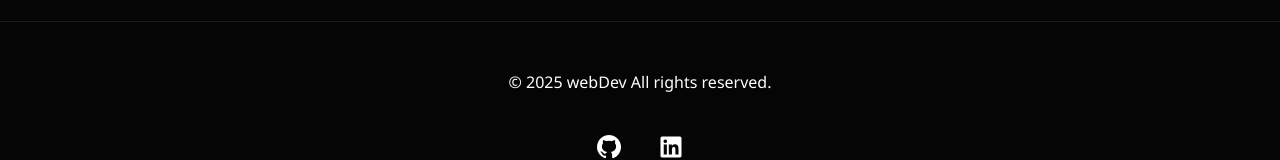
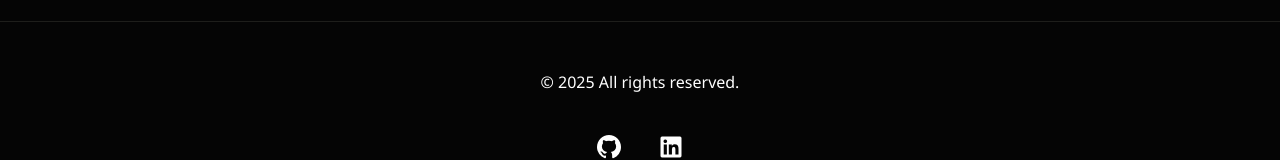
Before and after one commit to Maulik1804/portfolio, a plain HTML site: page index.html in a window 1280 px wide. Shown: the part 2295-2455 px from the top of the page. Drawn offline with nearby package versions, Linux system fonts and the light colour scheme.

Commit message:
Update index.html

```diff
--- a/index.html
+++ b/index.html
@@ -99,7 +99,7 @@
 
     <!-- footer -->
     <footer>
-      <p>&copy; 2025 webDev All rights reserved.</p>
+      <p>&copy; 2025 All rights reserved.</p>
       <div class="social-links">
         <a href="https://github.com/Maulik1804"
           ><i class="fa-brands fa-github"></i
```
